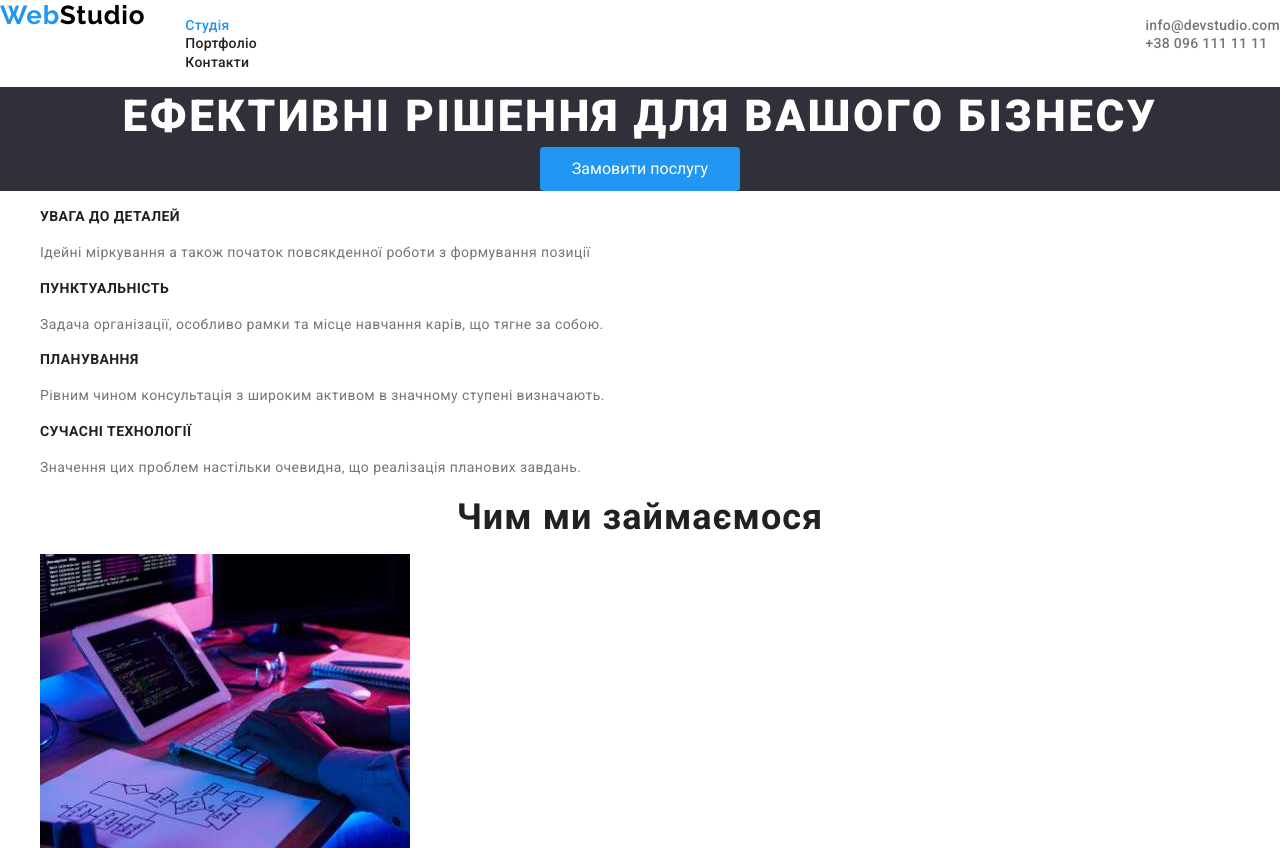
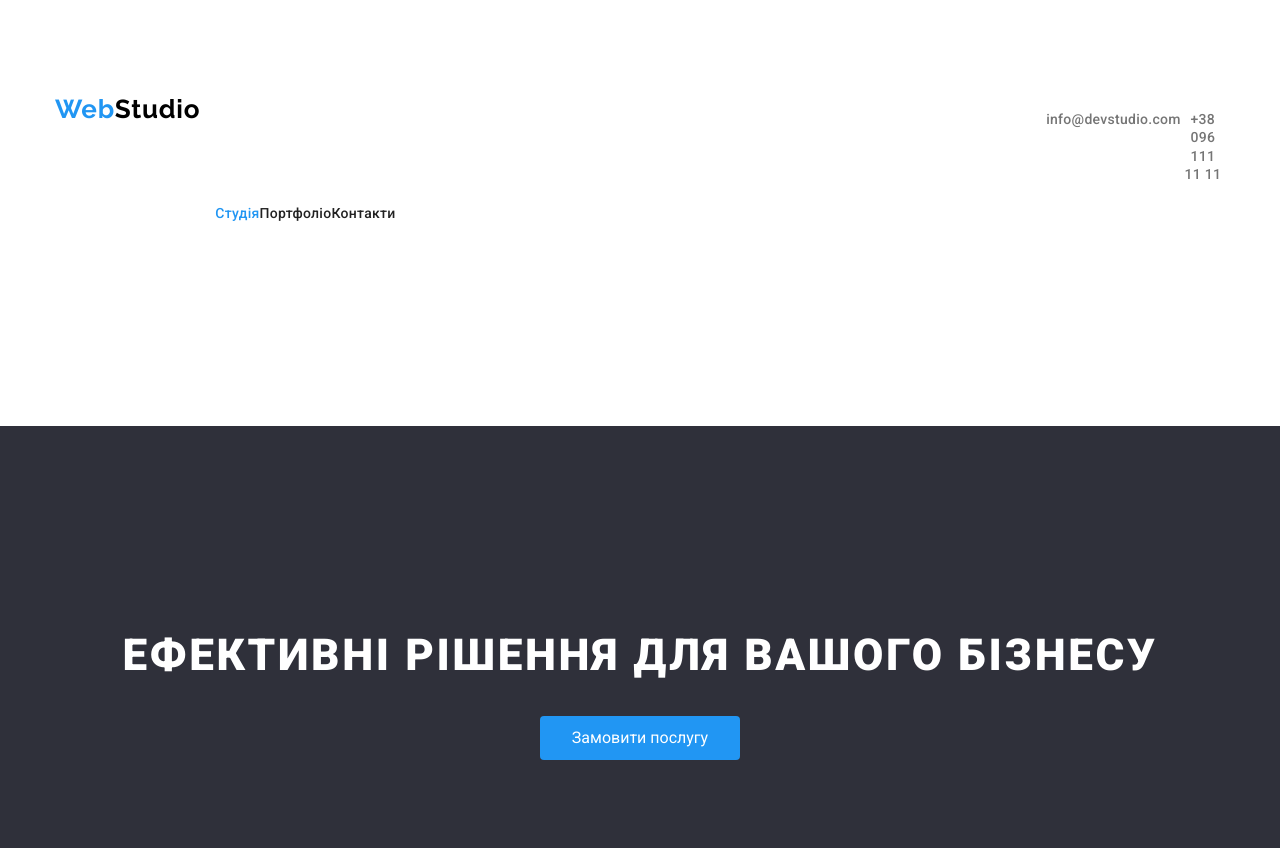
Before and after one commit to SAV15/goit-markup-hw-03, a plain HTML site: page index.html in a window 1280 px wide. Shown: the top 848 px of the page. Drawn offline with nearby package versions, Linux system fonts and the light colour scheme.

Commit message:
Не доделаны отступы

```diff
--- a/css/styles.css
+++ b/css/styles.css
@@ -24,6 +24,11 @@
 h1, h2, h3, h4, h5, h6 {
     margin: 0;
 }
+
+ul{
+    padding-left: 0px;
+}
+
 .section-title {
     font-weight: 700;
     font-size: 36px;
@@ -32,15 +37,20 @@ h1, h2, h3, h4, h5, h6 {
     letter-spacing: 0.03em;
 }
 
+.section-padding {
+}
+
 /* HEADER */
 header {
     border-bottom: 1px;
     border-color: rgba(236, 236, 236, 1);
-    display: flex;
 }
 
 .container{
-    width: 1170px;
+    width: 1200px;
+    padding: 94px 15px;
+    display: flex;
+    text-align: center;
     margin: 0 auto;
 }
 
@@ -63,6 +73,9 @@ header {
 
 .pages{
     list-style-type: none;
+    display: flex;
+    justify-content: space-between;
+    max-width: 294px;
 }
 
 .header-link{
@@ -100,6 +113,8 @@ header {
 
 .contacts-header{
     list-style-type: none;
+    display: flex;
+    justify-content: space-between;
 }
 
 /* END OF HEADER */
@@ -107,6 +122,8 @@ header {
 .first-part{
     background-color: #2F303A;
     text-align: center;
+    padding-top: 200px;
+    padding-bottom: 200px;
 }
 
 .businessh1{
@@ -116,6 +133,9 @@ header {
     letter-spacing: 0.06em;
     text-transform: uppercase;
     color: #FFFFFF;
+    margin-left: auto;
+    margin-right: auto;
+    margin-bottom: 30px;
 }
 
 .button{
@@ -132,6 +152,16 @@ header {
 
 .our-principles{
     list-style-type: none;
+    display: flex;
+    justify-content: space-between;
+}
+
+.principle{
+    font-size: 14px;
+    line-height: 1.7;
+    letter-spacing: 0.03em;
+    color: var(--grey-color);
+    width: 270px;
 }
 
 .principles-title{
@@ -141,20 +171,17 @@ header {
     letter-spacing: 0.03em;
     text-transform: uppercase;
     color: #212121;
-}
-
-.principle{
-    font-size: 14px;
-    line-height: 1.7;
-    letter-spacing: 0.03em;
-    color: var(--grey-color);
+    text-align: center;
 }
 
 .what-we-do{
+    text-align: center;
 }
 
 .imges-what-we-do{
     list-style-type: none;
+    display: flex;
+    justify-content: space-between;
 }
 
 .img-what-we-do{
@@ -165,10 +192,14 @@ header {
     width: 270px;
 }
 
-.our-team{}
+.our-team{
+    text-align: center;
+}
 
 .team {
     list-style-type: none;
+    display: flex;
+    justify-content: space-between;
 }
 
 .team-participents{
@@ -195,6 +226,9 @@ header {
 /* FOOTER */
 footer{
     background: #2F303A;
+    min-width: 1200px;
+    padding-left: 15px;
+    padding-right: 15px;
 }
 
 .footer-logo{
--- a/index.html
+++ b/index.html
@@ -13,8 +13,9 @@
 </head>
 <body class="main-index">
     <header>
+        <div class="container">
             <a class="logo header-logo" href="./index.html"><span class="blue-text">Web</span>Studio</a>
-        <nav  class="container">
+            <nav class="container">
                 <ul class="pages">
                     <li><a class="header-link header-link-current" href="./index.html">Студія</a></li>
                     <li><a class="header-link" href="./portfolio.html">Портфоліо</a></li>
@@ -25,6 +26,7 @@
                 <li><a href="mailto:info@devstudio.com" class="contact">info@devstudio.com</a></li>
                 <li><a href="tel:+380961111111" class="contact">+38 096 111 11 11</a></li>
             </ul>
+        </div>
     </header>
     <main>
         <section class="first-part">
@@ -35,7 +37,8 @@
                 Замовити послугу
             </button>
         </section>
-        <section>
+        <section class="container">
+            <div class="container">
                 <ul class="our-principles">
                     <li>
                         <section class="principle">
@@ -62,17 +65,21 @@
                         </section>
                     </li>
                 </ul>
+            </div>
         </section>
         <section class="what-we-do">
             <h2 class="section-title">Чим ми займаємося</h2>
+            <div class="container">
                 <ul class="imges-what-we-do">
                     <li><img src="./images/кодування по алгоритму.jpg" alt="кодування по алгоритму" class="img-what-we-do"></li>
                     <li><img src="./images/вибір дизайну.jpg" alt="вибір дизайну" class="img-what-we-do"></li>
                     <li><img src="./images/підбір палітри кольору.jpg" alt="підбір палітри кольору" class="img-what-we-do"></li>
                 </ul>
+            </div>
         </section>
         <section class="our-team">
             <h2 class="section-title">Наша команда</h2>
+            <div class="container">
                 <ul class="team">
                     <li class="team-participents">
                         <img src="./images/Ігор Дем'яненко.jpg" class="photo-of-the-participant" alt="Ігор Дем'яненко">
@@ -95,9 +102,11 @@
                         <p class="job-title" lang="en">UI Designer</p>
                     </li>
                 </ul>
+            </div>
         </section>
     </main>
     <footer>
+        <div class="container">
             <a class="logo footer-logo"><span class="blue-text">Web</span>Studio</a>
             <address>
                 <p class="company-adress">м. Київ, пр-т Лесі Українки, 26<br /></p>
@@ -106,6 +115,7 @@
                     <li><a href="tel:+380991111111" class="contact-footer">+38 099 111 11 11</a></li>
                 </ul>
             </address>
+        </div>
     </footer>
 </body>
 </html>
```
Lines whose indentation alone changed are shown as unchanged.
